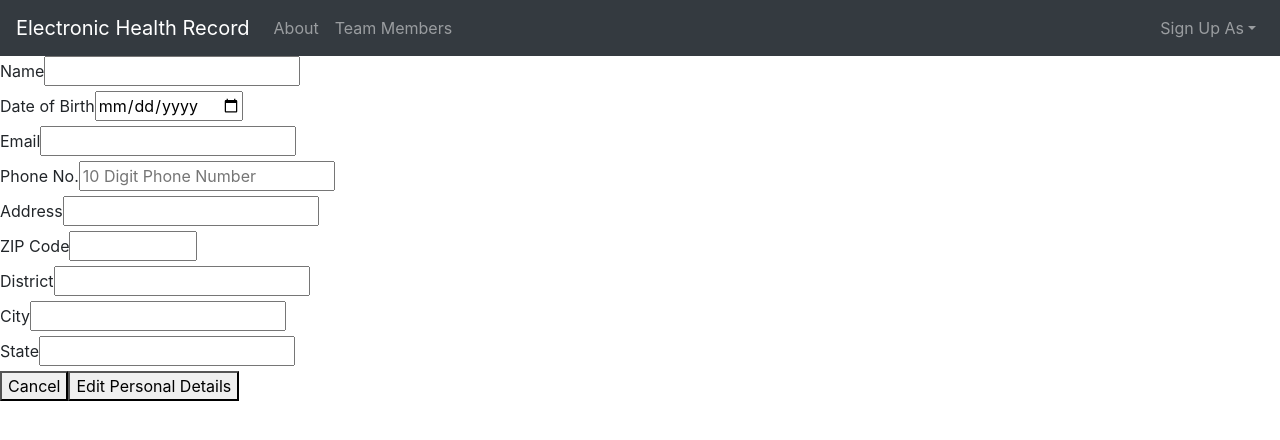
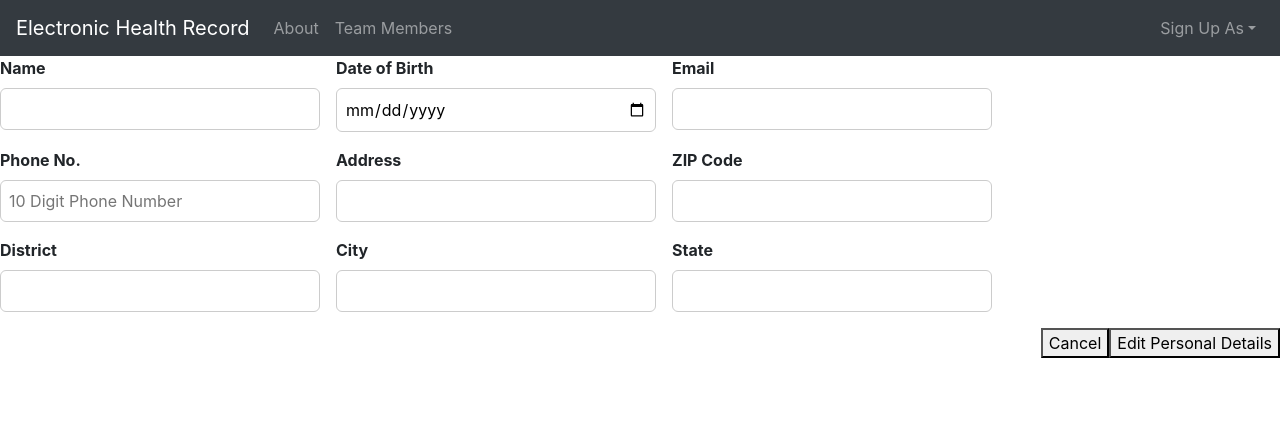
Before and after one commit to Chinmoy222/EHR-Blockchain, a React (Create React App) app: page /patientEdit in a window 1280 px wide. Both pictures are taken after a click on the button "Edit Patient Data". Shown: the top 440 px of the page. Built offline with nearby package versions, Linux system fonts and the light colour scheme.

Commit message:
Add files via upload

```diff
--- a/src/components/EditPatient.css
+++ b/src/components/EditPatient.css
@@ -1,4 +1,4 @@
-.new-expense__controls {
+.edit-patient__controls {
   display: flex;
   flex-wrap: wrap;
   gap: 1rem;
@@ -6,13 +6,13 @@
   text-align: left;
 }
 
-.new-expense__control label {
+.edit-patient__control label {
   font-weight: bold;
   margin-bottom: 0.5rem;
   display: block;
 }
 
-.new-expense__control input {
+.edit-patient__control input {
   font: inherit;
   padding: 0.5rem;
   border-radius: 6px;
@@ -21,6 +21,6 @@
   max-width: 100%;
 }
 
-.new-expense__actions {
+.edit-patient__actions {
   text-align: right;
 }
--- a/src/components/PatientForm.css
+++ b/src/components/PatientForm.css
@@ -1,4 +1,4 @@
-.new-expense__controls {
+.edit-patient__controls {
   display: flex;
   flex-wrap: wrap;
   gap: 1rem;
@@ -6,13 +6,13 @@
   text-align: left;
 }
 
-.new-expense__control label {
+.edit-patient__control label {
   font-weight: bold;
   margin-bottom: 0.5rem;
   display: block;
 }
 
-.new-expense__control input {
+.edit-patient__control input {
   font: inherit;
   padding: 0.5rem;
   border-radius: 6px;
@@ -21,6 +21,6 @@
   max-width: 100%;
 }
 
-.new-expense__actions {
+.edit-patient__actions {
   text-align: right;
 }
```
